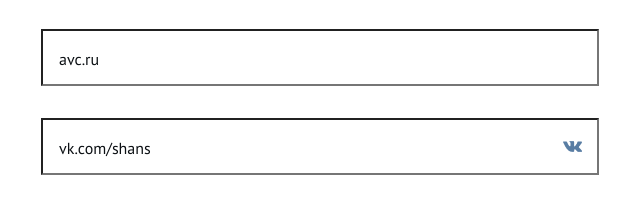
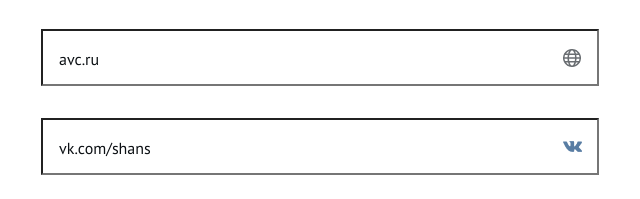
Before and after one commit to Andreeiich/Andreeiich.github.io, a plain HTML site: page index.html in a window 1280 px wide. Both pictures are taken after a click on the button "Написать". Shown: the part 1633-1832 px from the top of the page, 320-960 px from the left. Drawn offline with Linux system fonts and the light colour scheme.

Commit message:
Update style.css

```diff
--- a/style.css
+++ b/style.css
@@ -379,7 +379,7 @@
 }
 
 .ethernet {
-  background: url(img/ethernet.png) no-repeat 520px;
+  background: url(ethernet.png) no-repeat 520px;
 }
 
 .vk {
```
